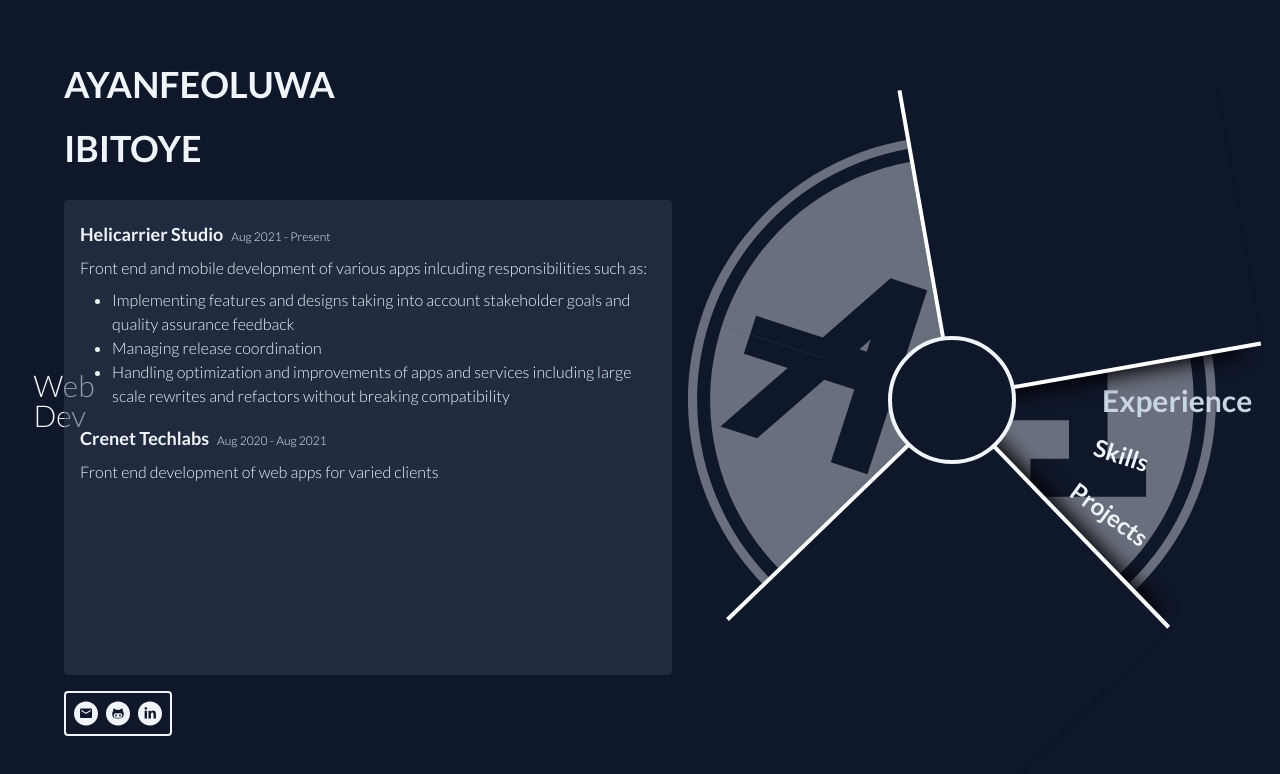
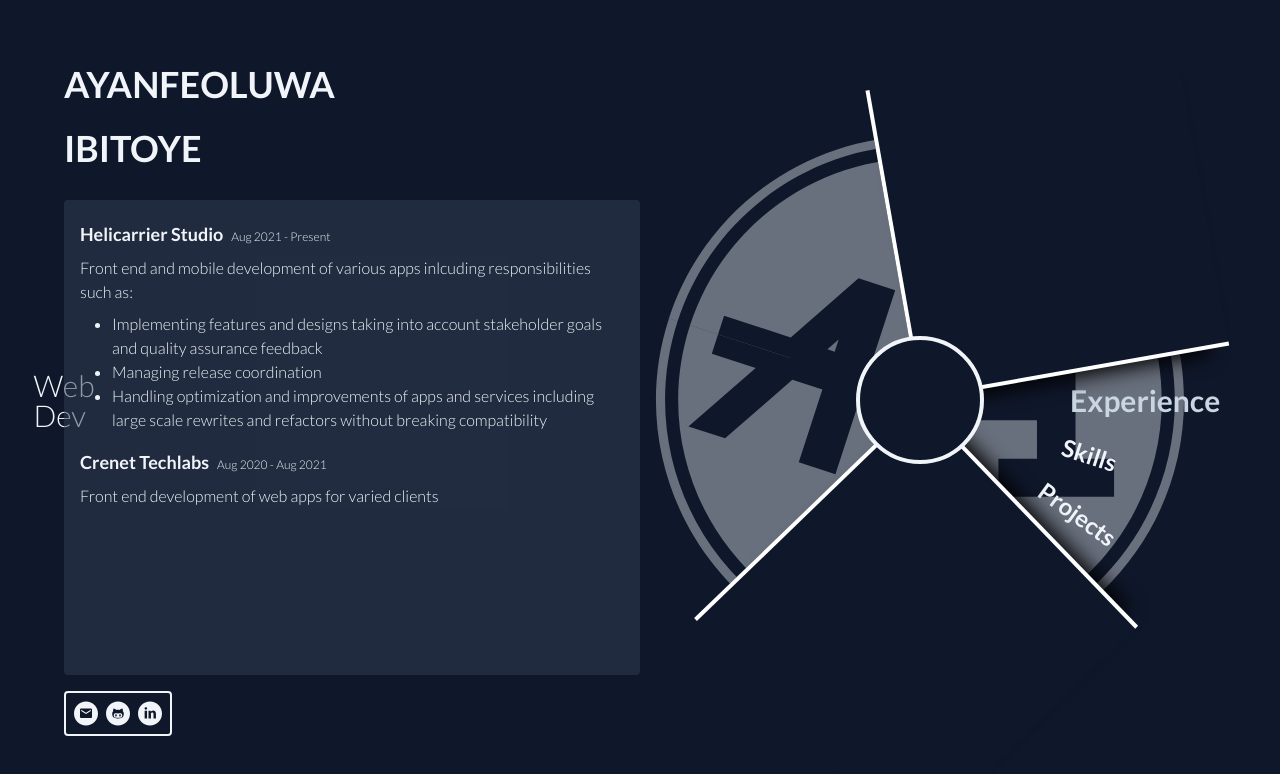
Before and after one commit to cirqlar/cirqlar, a Next.js app: page /webdev in a window 1280 px wide. Shown: the top 774 px of the page. Built offline with nearby package versions, Linux system fonts and the light colour scheme.

Commit message:
feat: a little change

```diff
--- a/app/(nested)/webdev/page.tsx
+++ b/app/(nested)/webdev/page.tsx
@@ -88,7 +88,9 @@ export default function WebDevPage() {
 					Web Dev
 				</h2>
 			</div>
-			<div className="bg-base-light/50 relative z-20 mt-40 flex-1 overflow-hidden rounded-sm transition-all delay-[var(--web-time)] duration-[var(--web-time)] group-[:not(.open)]/client:opacity-0 md:mr-[calc(var(--length)+16px)] md:mt-0 md:min-w-96">
+			<div
+				className={`${styles.content_container} bg-base-light/50 md:max-w-1/2 relative z-20 mt-40 flex-1 overflow-hidden rounded-sm md:mr-[calc(var(--length)+16px)] md:mt-0 md:min-w-96`}
+			>
 				<div
 					className={`${styles.from_top} ${styles.content} px-4 py-5`}
 					ref={(el) => {
--- a/app/(nested)/webdev/webdev.module.css
+++ b/app/(nested)/webdev/webdev.module.css
@@ -5,13 +5,14 @@
 	--border-transition-time: 0.2s;
 	--border-thickness: 4px;
 	--length: min(min(100vh, 100vw), calc(128px + 400px));
-	--web-spacing: 64px;
+	--web-spacing: 96px;
 	--def-left: calc(100vw - var(--length) - var(--web-spacing));
 
 	--link-angle: 18deg;
 
 	@media (width < theme(--breakpoint-lg)) {
 		--length: min(min(100vh, 100vw), calc(128px + 250px));
+		--web-spacing: 64px;
 	}
 
 	@media (prefers-reduced-motion) {
@@ -26,7 +27,7 @@
 	position: absolute;
 	top: calc(50% - var(--length) / 2);
 
-	left: calc(100% - var(--length) - var(--web-spacing));
+	left: var(--def-left);
 	transition:
 		left var(--web-time),
 		opacity var(--web-time);
@@ -228,6 +229,14 @@
 	}
 }
 
+.content_container {
+	transition: opacity var(--web-time) var(--web-time), width var(--web-time);
+
+	:global(.main:not(.open)) & {
+		opacity: 0;
+	}
+}
+
 .content {
 	display: none;
 	position: absolute;
```
